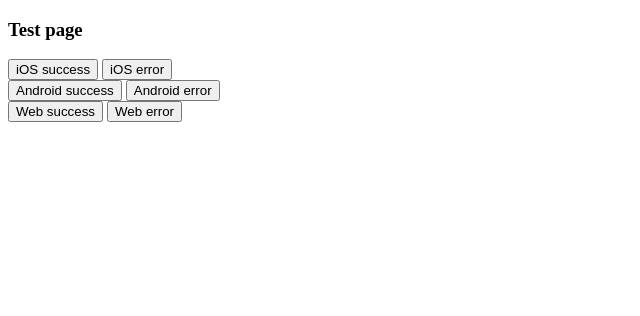
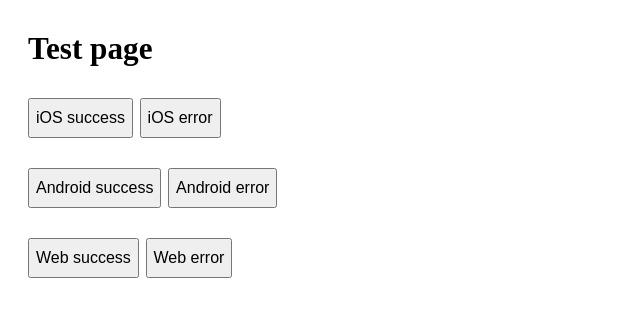
Before and after one commit to dsoegijono/page2go, a plain HTML site: page index.html in a window 1280 px wide. Shown: the whole page, without its empty margins (0-640 px from the left). Drawn offline with Linux system fonts and the light colour scheme.

Commit message:
Update for web

```diff
--- a/index.html
+++ b/index.html
@@ -2,6 +2,20 @@
 <html>
 <head>
   <title>Invoice2go</title>
+
+  <style>
+    body {
+      padding: 0 20px;
+      font-size: 20pt;
+    }
+    div {
+      margin-bottom: 30px;
+    }
+    button {
+      height: 40px;
+      font-size: 16px;
+    }
+  </style>
 </head>
 <body>
   <h3>Test page</h3>
@@ -51,11 +65,11 @@
     }
 
     function webSuccess() {
-      window.opener.postMessage(JSON.stringify(successMessage));
+      window.parent.postMessage(JSON.stringify(successMessage), '*');
     }
 
     function webError() {
-      window.opener.postMessage(JSON.stringify(errorMessage));
+      window.parent.postMessage(JSON.stringify(errorMessage), '*');
     }
   </script>
 </body>
```
